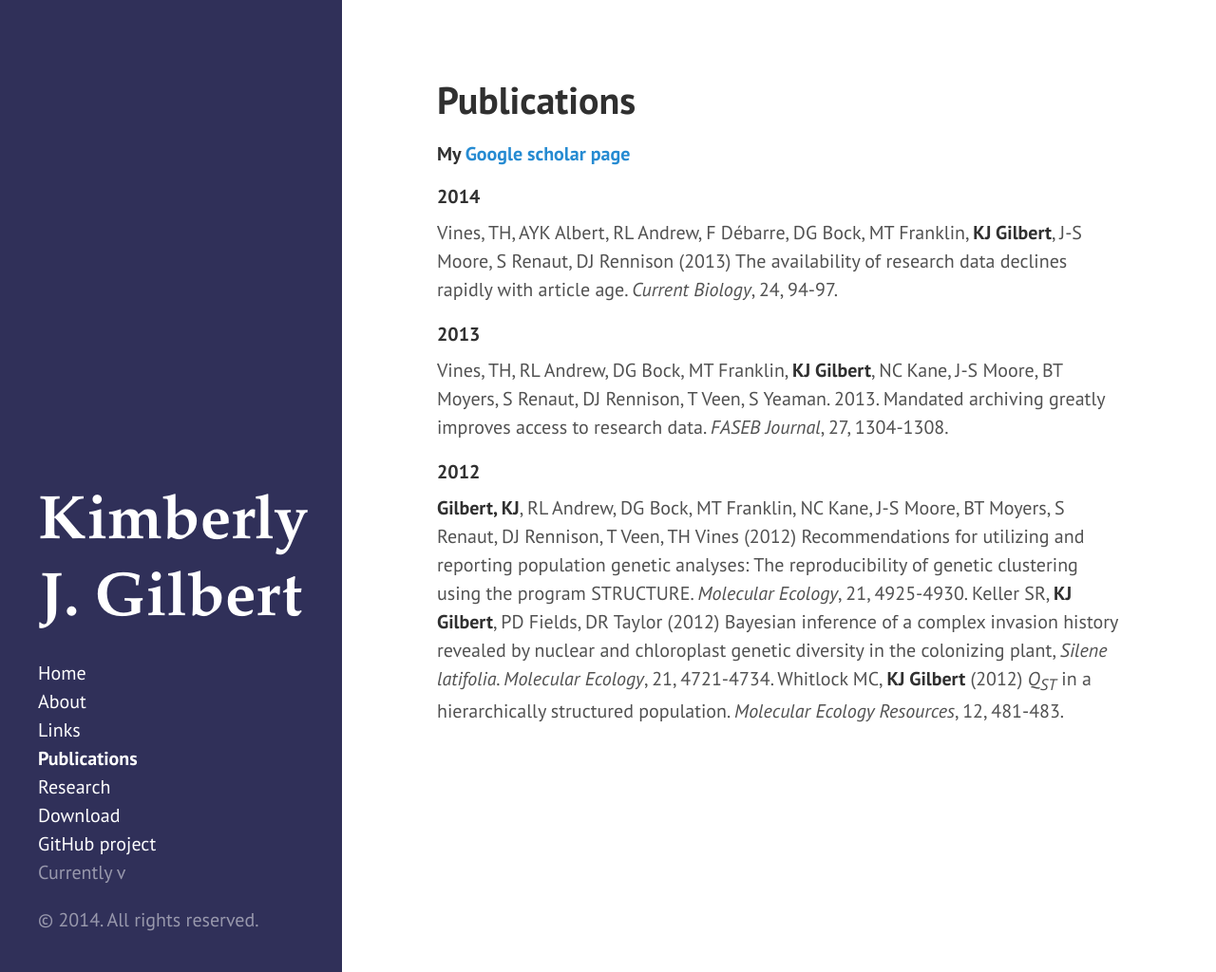
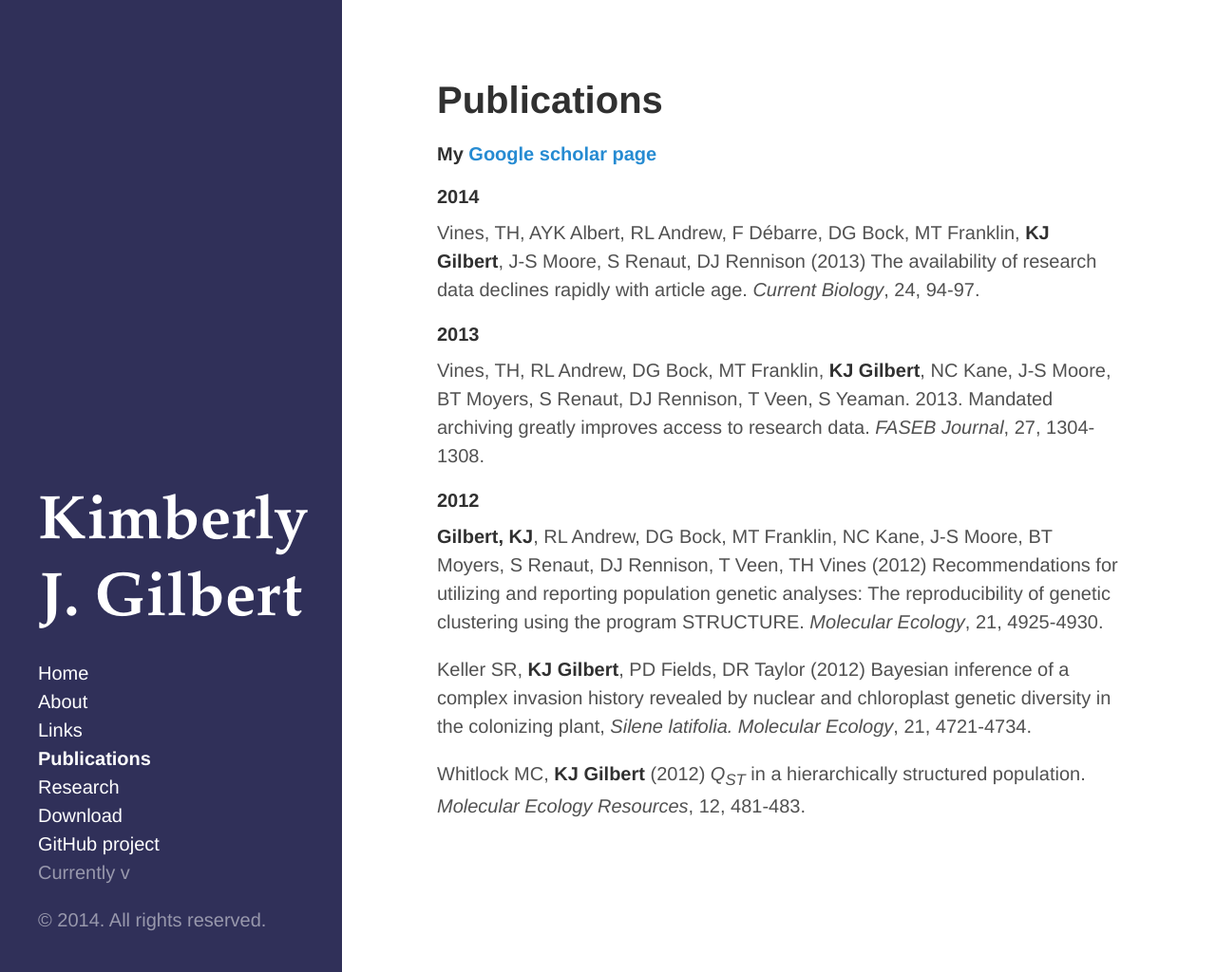
Before and after one commit to kjgilbert/kjgilbert.github.io, a Jekyll site: the page built from publications.md, in a window 1280 px wide and 1024 px high. Shown: the whole window at 95% size. Built offline with Jekyll 4.4.1, drawn with Linux system fonts in a browser that asks for light colours; Markdown is read by kramdown in place of the engine named in the settings.

Commit message:
playing with body font

```diff
--- a/public/css/hyde.css
+++ b/public/css/hyde.css
@@ -32,10 +32,10 @@
  */
 
 html {
-  font-family: "PT Sans", Helvetica, Arial, sans-serif;
-  /* Menlo, Monaco, "Courier New", monospace;
-  This section changes body font within pages*/
+  font-family: "Helvetica Neue", sans-serif;   /* This section changes body font within pages*/
+  /* Menlo, Monaco, "Courier New", monospace; */
   /* "Helvetica Neue", sans-serif; */
+  /* "PT Sans", Helvetica, Arial, sans-serif */
 }
 @media (min-width: 48rem) {
   html {
--- a/publications.md
+++ b/publications.md
@@ -6,12 +6,17 @@ title: Publications
 #### My [Google scholar page](http://scholar.google.ca/citations?user=qtirkigAAAAJ&hl=en)
 
 ##### 2014
+
 Vines, TH, AYK Albert, RL Andrew, F Débarre, DG Bock, MT Franklin, **KJ Gilbert**, J-S Moore, S Renaut, DJ Rennison (2013) The availability of research data declines rapidly with article age. *Current Biology*, 24, 94-97.
 
 ##### 2013
+
 Vines, TH, RL Andrew, DG Bock, MT Franklin, **KJ Gilbert**, NC Kane, J-S Moore, BT Moyers, S Renaut, DJ Rennison, T Veen, S Yeaman. 2013. Mandated archiving greatly improves access to research data. *FASEB Journal*, 27, 1304-1308.
 
 ##### 2012
+
 **Gilbert, KJ**, RL Andrew, DG Bock, MT Franklin, NC Kane, J-S Moore, BT Moyers, S Renaut, DJ Rennison, T Veen, TH Vines (2012) Recommendations for utilizing and reporting population genetic analyses: The reproducibility of genetic clustering using the program STRUCTURE. *Molecular Ecology*, 21, 4925-4930.
+
 Keller SR, **KJ Gilbert**, PD Fields, DR Taylor (2012) Bayesian inference of a complex invasion history revealed by nuclear and chloroplast genetic diversity in the colonizing plant, *Silene latifolia. Molecular Ecology*, 21, 4721-4734.
+
 Whitlock MC, **KJ Gilbert** (2012) *Q<sub>ST</sub>* in a hierarchically structured population. *Molecular Ecology Resources*, 12, 481-483.
```
